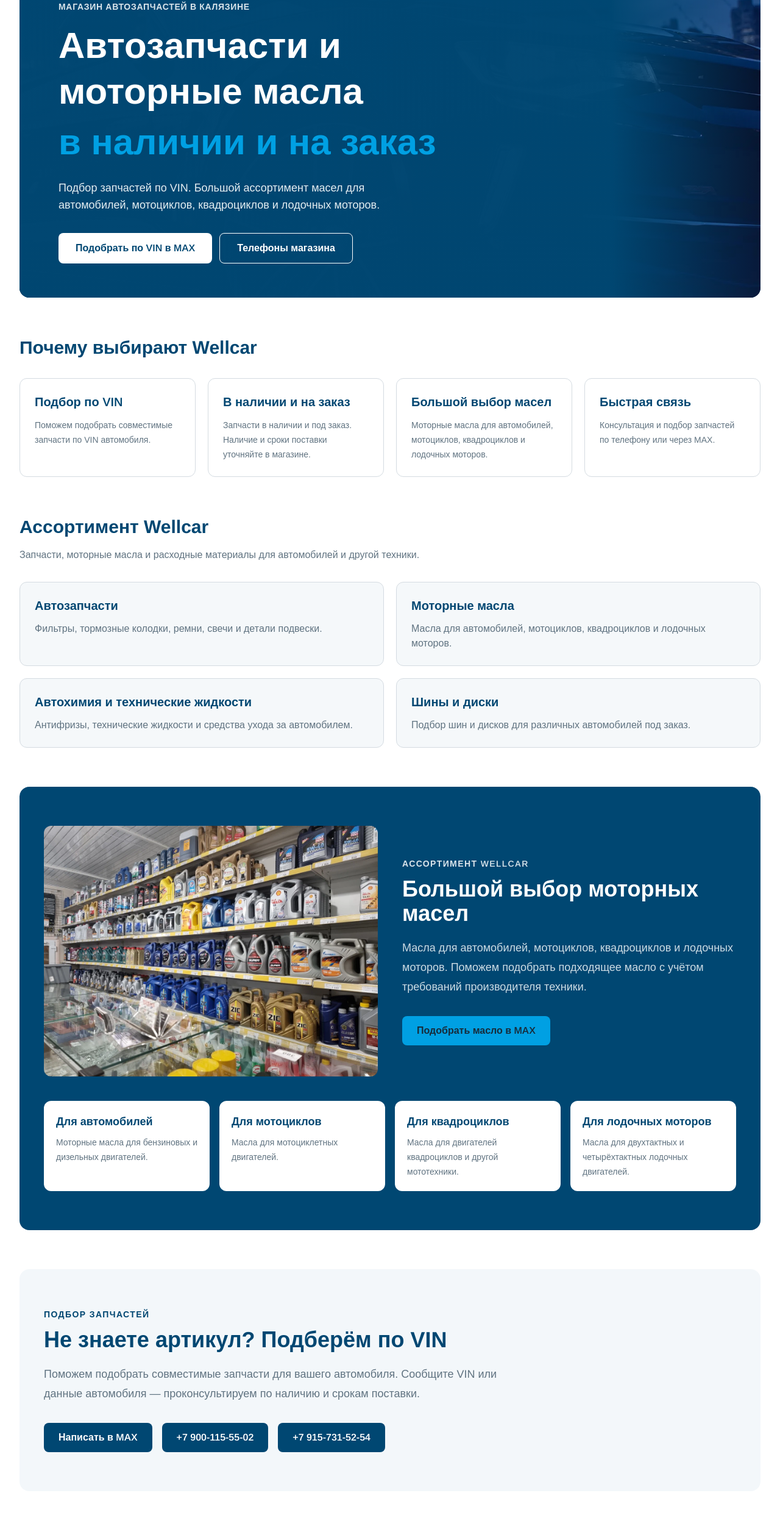
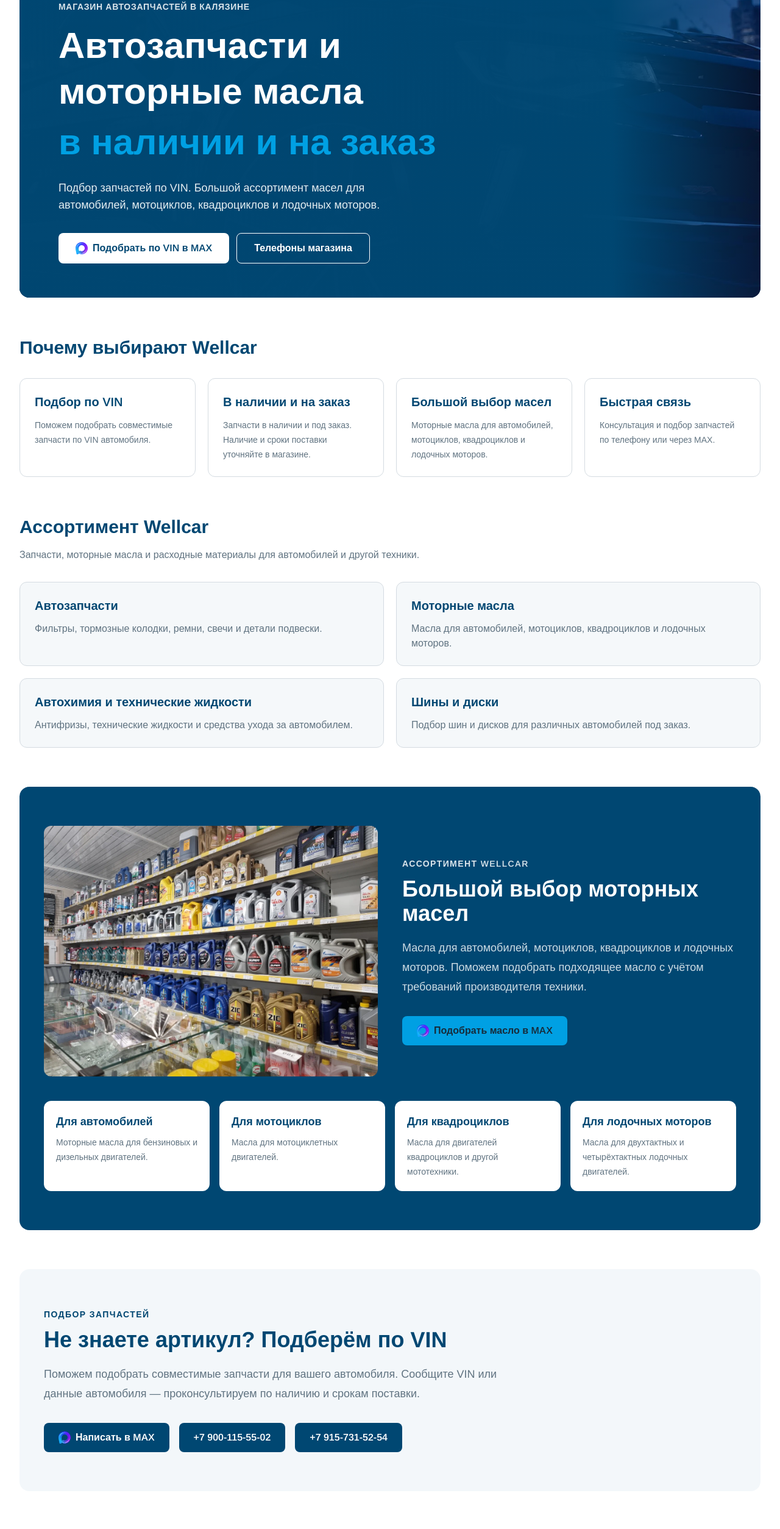
Before and after one commit to abvgzxn/auto-parts-web-project, a Next.js app: page / in a window 1280 px wide. Shown: the part 227-2734 px from the top of the page at 61% size. Built offline with nearby package versions, Linux system fonts and the light colour scheme.

Commit message:
feat: add reusable MAX links with official icon

```diff
--- /dev/null
+++ b/public/images/logo/max-source.md
@@ -0,0 +1,10 @@
+# Иконка MAX
+
+`max.svg` — неизменённый файл `Max colored.svg` из официального архива MAX.
+
+- Брендбук: https://go.max.ru/brandbook
+- Архив: https://st.max.ru/brandbook/max-colored.zip
+- Дата загрузки: 2026-10-14
+
+Геометрия, пропорции и фирменный градиент сохранены. Правила использования
+доступны по ссылке из официального брендбука.
--- a/src/components/home/contacts.tsx
+++ b/src/components/home/contacts.tsx
@@ -1,3 +1,4 @@
+import MaxLink from "@/components/ui/max-link";
 import { siteConfig } from "@/lib/site-config";
 import StoreMap from "@/components/store-map";
 
@@ -82,14 +83,10 @@
             </a>
           </div>
 
-          <a
-            href={siteConfig.maxUrl}
-            target="_blank"
-            rel="noopener noreferrer"
+          <MaxLink
+            text="Написать в MAX"
             className="mt-8 inline-flex min-h-12 items-center justify-center rounded-lg bg-brand-cyan px-6 py-3 font-semibold text-foreground transition-colors hover:bg-brand-light-blue"
-          >
-            Написать в MAX
-          </a>
+          />
         </div>
       </div>
 
--- a/src/components/home/hero.tsx
+++ b/src/components/home/hero.tsx
@@ -1,5 +1,5 @@
+import MaxLink from "@/components/ui/max-link";
 import Image from "next/image";
-import { siteConfig } from "@/lib/site-config";
 
 export default function Hero() {
   return (
@@ -47,14 +47,11 @@
 
 
         <div className="mt-8 flex flex-wrap gap-3">
-          <a
-          href={siteConfig.maxUrl}
-          target="_blank"
-          rel="noopener noreferrer"
-          className="inline-flex min-h-12 max-w-full items-center justify-center rounded-lg bg-white px-7 py-3 text-center font-semibold text-brand-navy transition-colors hover:bg-surface focus-visible:outline-2 focus-visible:outline-offset-2 focus-visible:outline-white"
-        >
-          Подобрать по VIN в MAX
-        </a>
+          <MaxLink
+            text="Подобрать по VIN в MAX"
+            variant="secondary"
+            className="inline-flex min-h-12 max-w-full items-center justify-center rounded-lg bg-white px-7 py-3 text-center font-semibold text-brand-navy transition-colors hover:bg-surface focus-visible:outline-2 focus-visible:outline-offset-2 focus-visible:outline-white"
+          />
 
   <a
     href="#contacts"
--- a/src/components/home/oils.tsx
+++ b/src/components/home/oils.tsx
@@ -1,5 +1,5 @@
+import MaxLink from "@/components/ui/max-link";
 import Image from "next/image";
-import { siteConfig } from "@/lib/site-config";
 import OilCategoryCard from "./oil-category-card";
 
 const oilCategories = [
@@ -55,14 +55,10 @@
             масло с учётом требований производителя техники.
           </p>
 
-          <a
-            href={siteConfig.maxUrl}
-            target="_blank"
-            rel="noopener noreferrer"
+          <MaxLink
+            text="Подобрать масло в MAX"
             className="mt-8 inline-flex min-h-12 w-full items-center justify-center rounded-lg bg-brand-cyan px-6 py-3 text-center font-semibold text-foreground hover:bg-brand-light-blue focus-visible:outline-2 focus-visible:outline-offset-4 focus-visible:outline-white sm:w-auto"
-          >
-            Подобрать масло в MAX
-          </a>
+          />
         </div>
 
         <Image
--- a/src/components/home/selection.tsx
+++ b/src/components/home/selection.tsx
@@ -1,3 +1,4 @@
+import MaxLink from "@/components/ui/max-link";
 import { siteConfig } from "@/lib/site-config";
 
 export default function Selection() {
@@ -28,14 +29,10 @@
       </div>
 
       <div className="mt-8 flex flex-wrap gap-4">
-        <a
-         href={siteConfig.maxUrl}
-         target="_blank"
-         rel="noopener noreferrer"
-         className="inline-flex min-h-12 items-center justify-center rounded-lg bg-brand-navy px-6 py-3 font-semibold text-white transition-colors hover:bg-[#003653] focus-visible:outline-2 focus-visible:outline-offset-2 focus-visible:outline-brand-navy"
-          >
-          Написать в MAX
-          </a>
+        <MaxLink
+          text="Написать в MAX"
+          className="inline-flex min-h-12 items-center justify-center rounded-lg bg-brand-navy px-6 py-3 font-semibold text-white transition-colors hover:bg-[#003653] focus-visible:outline-2 focus-visible:outline-offset-2 focus-visible:outline-brand-navy"
+        />
         {siteConfig.phones.map((phone) => (
           <a
             key={phone.href}
--- a/src/components/site-footer.tsx
+++ b/src/components/site-footer.tsx
@@ -1,3 +1,4 @@
+import MaxLink from "@/components/ui/max-link";
 import Link from "next/link";
 import { siteConfig } from "@/lib/site-config";
 
@@ -62,14 +63,11 @@
                 {siteConfig.email}
               </a>
 
-              <a
-                href={siteConfig.maxUrl}
-                target="_blank"
-                rel="noopener noreferrer"
+              <MaxLink
+                text="Написать в MAX"
+                variant="compact"
                 className="inline-flex min-h-11 items-center font-semibold text-white hover:underline"
-              >
-                Написать в MAX
-              </a>
+              />
             </div>
           </div>
         </div>
--- /dev/null
+++ b/src/components/ui/max-link.tsx
@@ -0,0 +1,44 @@
+import Image from "next/image";
+import { siteConfig } from "@/lib/site-config";
+
+type MaxLinkProps = {
+  text: string;
+  variant?: "primary" | "secondary" | "compact";
+  // Полное оформление вместо варианта — для сохранения существующего дизайна.
+  className?: string;
+};
+
+const variantStyles = {
+  primary:
+    "min-h-12 justify-center rounded-lg bg-brand-navy px-6 py-3 font-semibold text-white transition-colors hover:bg-[#003653]",
+  secondary:
+    "min-h-12 justify-center rounded-lg bg-white px-6 py-3 font-semibold text-brand-navy transition-colors hover:bg-surface",
+  compact:
+    "min-h-11 rounded-sm font-semibold text-inherit hover:underline",
+};
+
+export default function MaxLink({
+  text,
+  variant = "primary",
+  className,
+}: MaxLinkProps) {
+  return (
+    <a
+      href={siteConfig.maxUrl}
+      target="_blank"
+      rel="noopener noreferrer"
+      className={`inline-flex max-w-full items-center gap-2 text-center ${className ?? variantStyles[variant]}`}
+    >
+      <Image
+        src="/images/logo/max.svg"
+        alt=""
+        aria-hidden="true"
+        width={20}
+        height={20}
+        unoptimized
+        className="shrink-0"
+      />
+      <span>{text}</span>
+    </a>
+  );
+}
```
Also changed, not shown: public/images/logo/max.svg (added), 1 other file (tests, documents, lock files or other folders).
